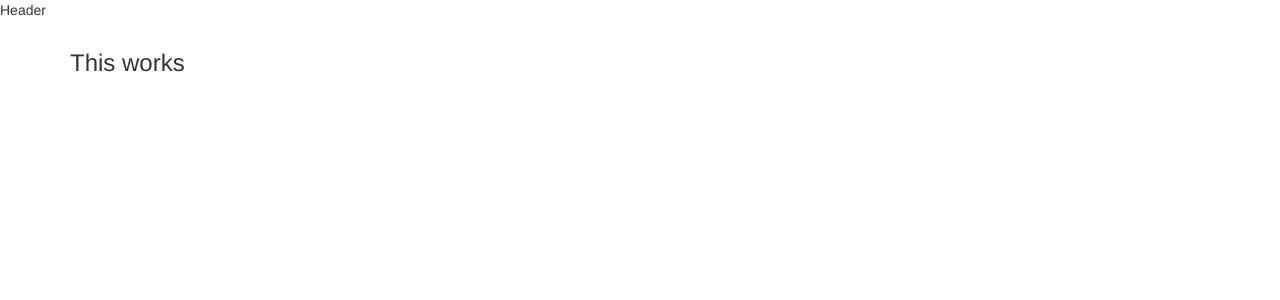
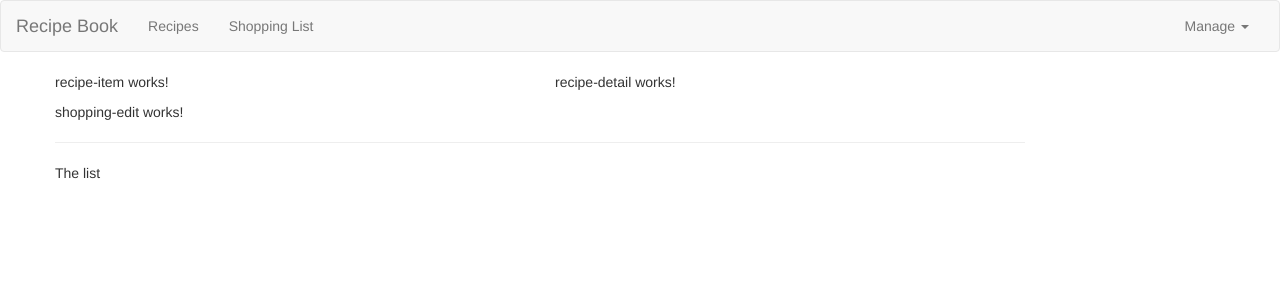
Before and after one commit to dev-assassin/recipe-app, an Angular app: page / in a window 1280 px wide. Shown: the top 300 px of the page. Built offline with nearby package versions, Linux system fonts and the light colour scheme.

Commit message:
add header navbar

```diff
--- a/src/app/app.component.html
+++ b/src/app/app.component.html
@@ -1,9 +1,9 @@
-
 <app-header></app-header>
 <div class="container">
   <div class="row">
-    <div class="col-sm-12">
-      <h3>This works</h3>
+    <div class="col-md -12">
+      <app-recipes></app-recipes>
+      <app-shopping-list></app-shopping-list>
     </div>
   </div>
 </div>
--- a/src/app/header/header.component.html
+++ b/src/app/header/header.component.html
@@ -1 +1,23 @@
-<p>Header</p>
+<nav class="navbar navbar-default">
+  <div class="container-fluid">
+    <div class="navbar-header">
+      <a href="#" class="navbar-brand">Recipe Book</a>
+    </div>
+
+    <div class="collapse navbar-collapse">
+      <ul class="nav navbar-nav">
+        <li><a href="#">Recipes</a></li>
+        <li><a href="#">Shopping List</a></li>
+      </ul>
+      <ul class="nav navbar-nav navbar-right">
+        <li class="dropdown">
+          <a href="#" class="dropdown-toggle" role="button">Manage&nbsp;<span class="caret"></span></a>
+          <ul class="dropdown-menu">
+            <li><a href="#">Save Data</a></li>
+            <li><a href="#">Fetch Data</a></li>
+          </ul>
+        </li>
+      </ul>
+    </div>
+  </div>
+</nav>
--- a/src/app/recipes/recipe-list/recipe-list.component.html
+++ b/src/app/recipes/recipe-list/recipe-list.component.html
@@ -1,3 +1 @@
-<p>
-  recipe-list works!
-</p>
+<app-recipe-item></app-recipe-item>
--- a/src/app/recipes/recipes.component.html
+++ b/src/app/recipes/recipes.component.html
@@ -1,3 +1,8 @@
-<p>
-  recipes works!
-</p>
+<div class="row">
+  <div class="col-md-5">
+    <app-recipe-list></app-recipe-list>
+  </div>
+  <div class="col-md-7">
+    <app-recipe-detail></app-recipe-detail>
+  </div>
+</div>
--- a/src/app/shopping-list/shopping-list.component.html
+++ b/src/app/shopping-list/shopping-list.component.html
@@ -1,3 +1,7 @@
-<p>
-  shopping-list works!
-</p>
+<div class="row">
+  <div class="col-xs-10">
+    <app-shopping-edit></app-shopping-edit>
+    <hr>
+    <p>The list</p>
+  </div>
+</div>
```
